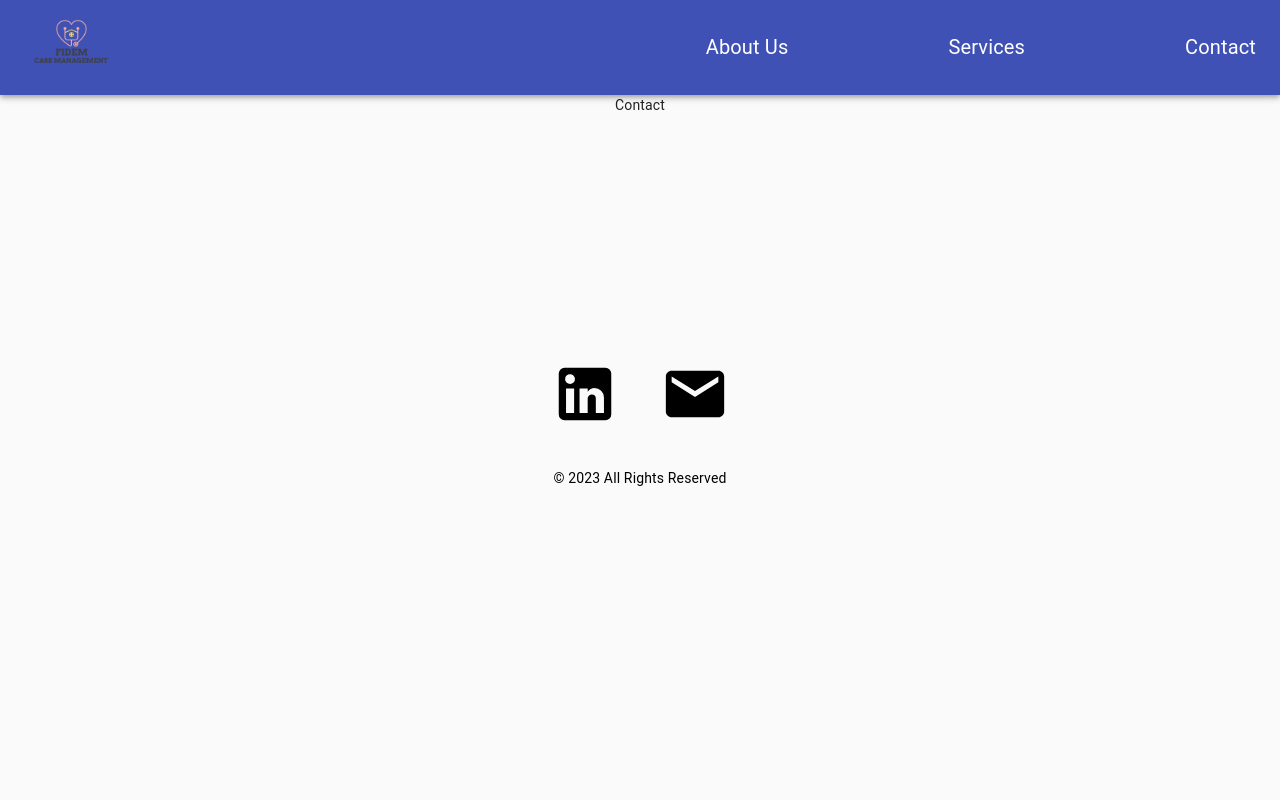
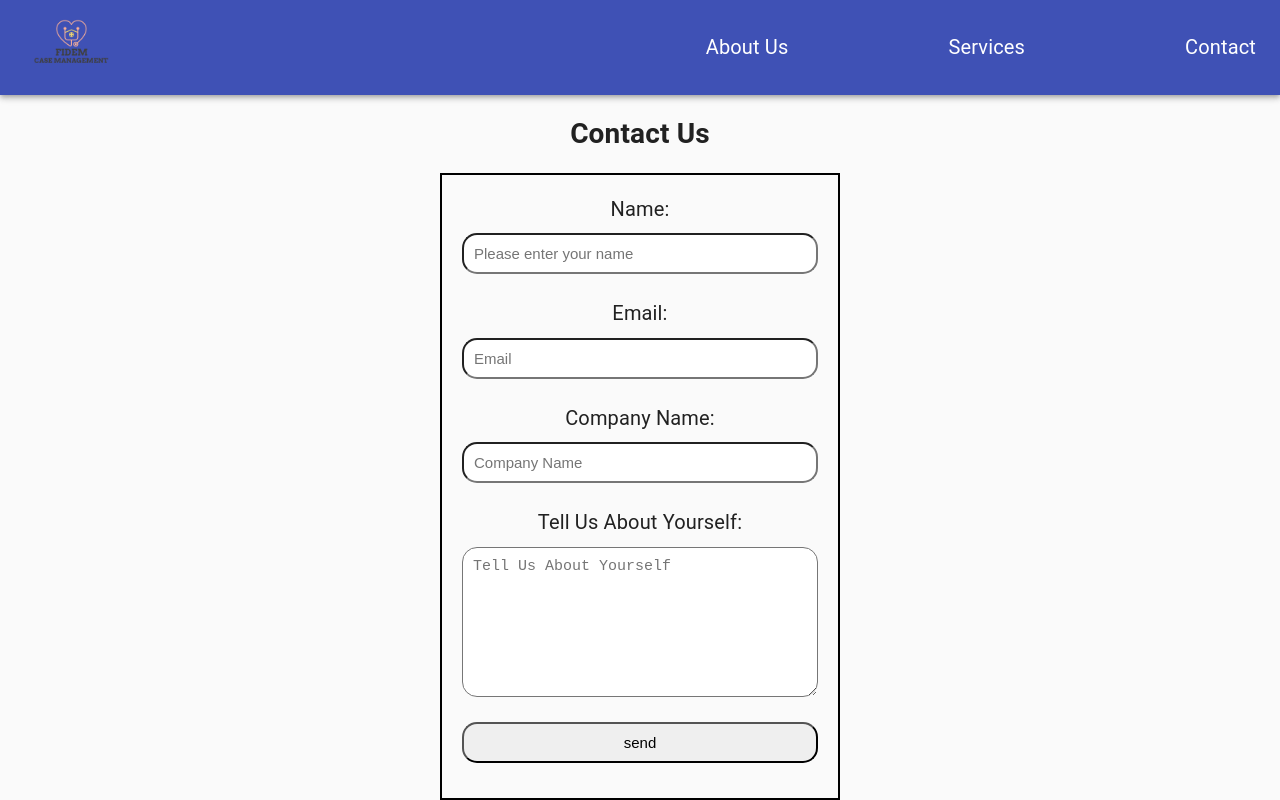
Before and after one commit to aldoibuado/Case-Management, a React (Create React App) app in the folder client/: page /contact in a window 1280 px wide. Shown: the top 800 px of the page. Built offline with nearby package versions, Linux system fonts and the light colour scheme.

Commit message:
working on adding a contact form

```diff
--- a/client/package.json
+++ b/client/package.json
@@ -18,6 +18,7 @@
     "react-dom": "17.0.2",
     "react-router-dom": "^6.10.0",
     "react-scripts": "5.0.1",
+    "react-select-us-states": "^0.1.2",
     "web-vitals": "^2.1.4"
   },
   "scripts": {
--- a/client/src/pages/Contact.js
+++ b/client/src/pages/Contact.js
@@ -1,9 +1,36 @@
-import React from 'react';
+import React from "react";
+import '../styles/Contact.css';
 
-function Contact() {
-  return (
-    <div>Contact</div>
-  )
-}
+
+  function Contact () {
+    return (
+      <div className="contactUs">
+        <h1>Contact Us</h1>
+        <form className="form" method="post" action="">
+        <label>Name:</label>
+        <input
+          type="text"
+          id="inputName"
+          name="name"
+          placeholder="Please enter your name"
+        />
+        <label>Email:</label>
+        <input type="email" id="inputEmail" name="email" placeholder="Email" />
+        <label>Company Name:</label>
+        <input
+          type="text"
+          id="inputBusiness"
+          name="business"
+          placeholder="Company Name"
+        />
+        {/* <label>City:</label>
+        <input type="text" id="inputCity" name="city" placeholder="City" /> */}
+        <label>Tell Us About Yourself:</label>
+        <textarea name="message" placeholder="Tell Us About Yourself" />
+        <input type="submit" value="send" />
+        </form>
+      </div>
+    );
+  }
 
 export default Contact;
--- /dev/null
+++ b/client/src/styles/Contact.css
@@ -0,0 +1,28 @@
+.contactUs {
+    display: flex;
+    justify-content: center;
+    align-items: center;
+    margin-bottom: 50px;
+    flex-direction: column;
+}
+
+.contactUs input, textarea {
+    font-size: 15px;
+    border-radius: 1em;
+    padding: 10px;
+    margin-bottom: 15px;
+}
+
+textarea {
+    height: 150px;
+}
+
+.form {
+    font-size: 20px;
+    display: flex;
+    flex-direction: column;
+    gap: 10px;
+    width: 400px;
+    padding: 20px;
+    border: 2px solid black;
+}
```
Also changed, not shown: 1 other file (tests, documents, lock files or other folders).
